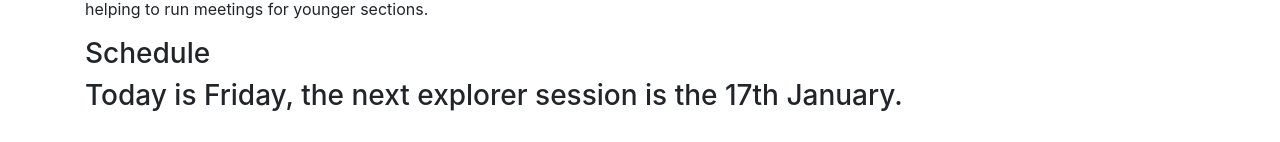
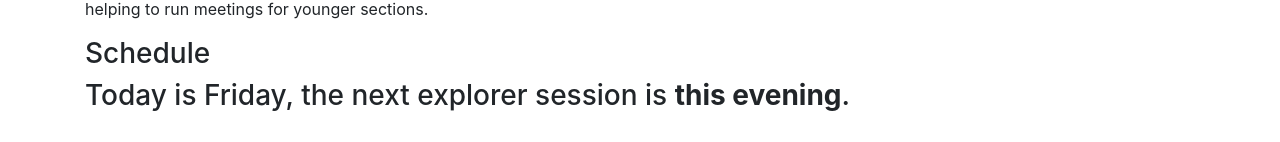
Before and after one commit to Catley94/scoutexplorers, a React (Create React App) app: page / in a window 1280 px wide. Shown: the part 643-785 px from the top of the page. Built offline with nearby package versions, Linux system fonts and the light colour scheme.

Commit message:
Fixed bug of missing this evening
'this evening' was not working when it was the day of the session

```diff
--- a/src/App.js
+++ b/src/App.js
@@ -10,6 +10,7 @@ class App extends React.Component {
     this.state = {
       f1: {
         firstFridayDate: null,
+        firstFridayDateOrdinal: null,
         firstFridayMonth: 0,
         firstFriday: new Date(),
         description: "",
@@ -148,7 +149,8 @@ componentDidMount() {
     this.setState({
       f1: {
         firstFriday: _date,
-        firstFridayDate: ordinalIndicator(_date),
+        firstFridayDate: _date.getDate(),
+        firstFridayDateOrdinal: ordinalIndicator(_date),
         firstFridayMonth: this.months[_date.getMonth()]
       }
 
@@ -222,6 +224,7 @@ componentDidMount() {
           getTimeDate={this.currentDay}
           firstFriday={this.state.f1.firstFriday}
           firstFridayDate={this.state.f1.firstFridayDate}
+          firstFridayDateOrdinal={this.state.f1.firstFridayDateOrdinal}
           firstFridayMonth={this.state.f1.firstFridayMonth}
           secondFridayDate={this.state.f2.secondFridayDate}
           secondFridayMonth={this.state.f2.secondFridayMonth}
--- a/src/Body/Body.js
+++ b/src/Body/Body.js
@@ -10,12 +10,10 @@ const Body = props => {
   */
   const ifToday = (today) => {
     const dateToday = new Date().getDate();
-    console.log(`dateToday ${dateToday}`)
-    console.log(`today ${today}`)
     if(today === dateToday) {
       return <b>this evening</b>;
     }
-    return `the ${props.firstFridayDate} ${props.firstFridayMonth}`;
+    return `the ${props.firstFridayDateOrdinal} ${props.firstFridayMonth}`;
   }
 
   return (
```
